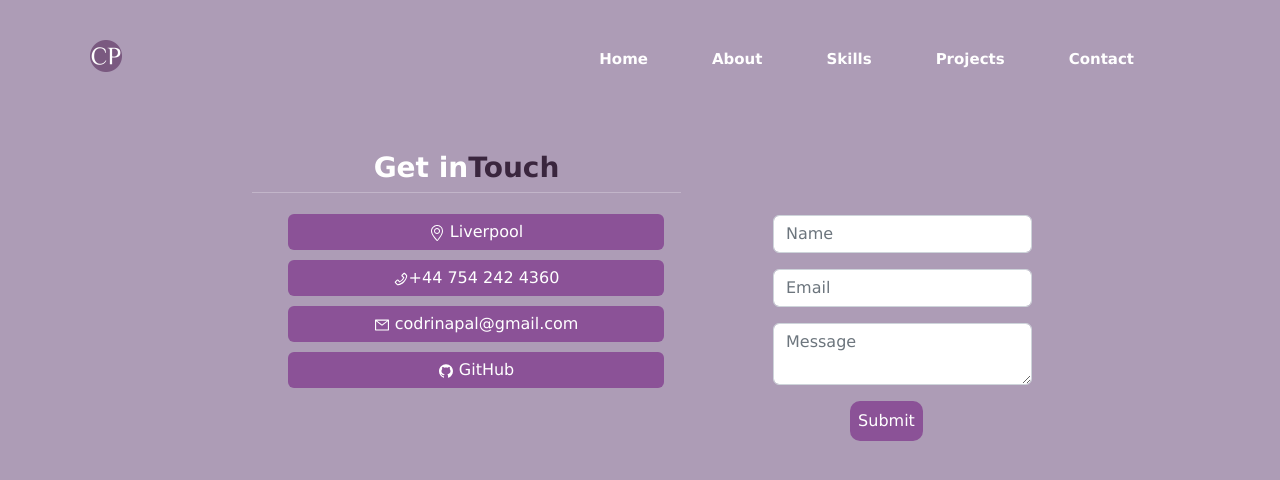
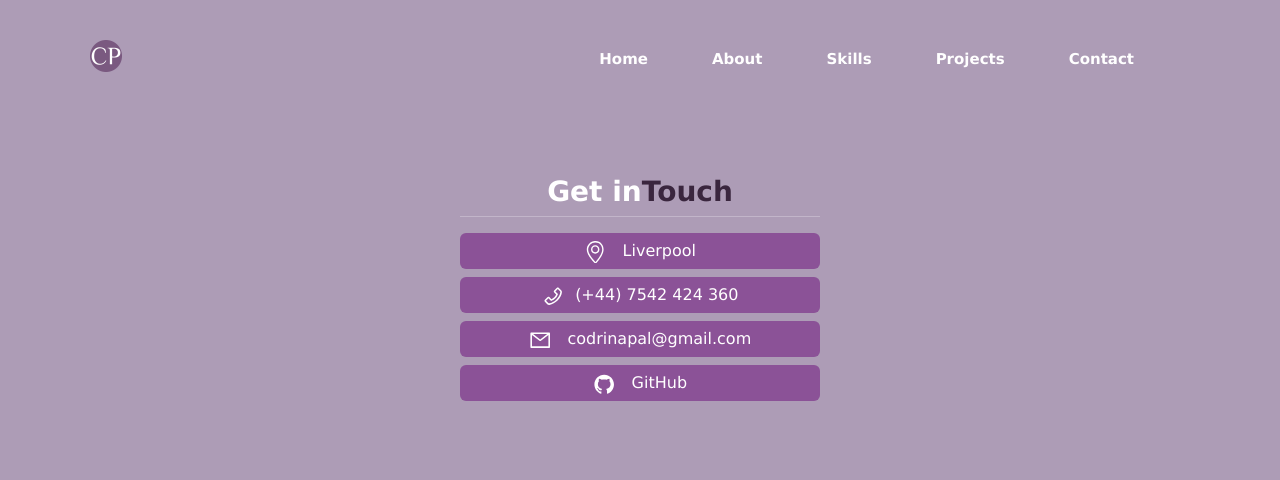
Before and after one commit to codri5/react-portfolio, a React (Create React App) app: page /contact in a window 1280 px wide. Shown: the top 480 px of the page. Built offline with nearby package versions, Linux system fonts and the light colour scheme.

Commit message:
updated contact section

```diff
--- a/src/components/About/About.js
+++ b/src/components/About/About.js
@@ -21,9 +21,10 @@ function About() {
                   <h6 className='about-subheading'>Web Developer</h6>
                   <hr className='hr'></hr>
                   <p className='description'>
-                    Lorem Ipsum has been the industry's standard dummy text ever
-                    since the 1500s, when an unknown printer took a galley of
-                    type and scrambled it to make a type specimen book.
+                  Lorem ipsum dolor sit amet, consectetur adipiscing elit. Aenean sit
+                  amet risus sed justo condimentum sagittis at nec ex. Mauris erat justo,
+                  facilisis quis leo eu, tincidunt venenatis orci. Curabitur in scelerisque
+                  orci.
                   </p>
                   <Link to="/skills" className="btn-primary primaryBtn">Learn More</Link>
                 </Col>
--- a/src/components/Contact/Contact.css
+++ b/src/components/Contact/Contact.css
@@ -1,61 +1,27 @@
 .contact-heading {
     color: white;
     font-weight: bold;
+    text-align: center;
 }
 
 .contactBtn {
-    margin: 5px;
-    margin-left: 1.5rem;
-    align-content: center;
+    margin-bottom: 0.5rem;
     background-color: #8b5297 !important;
     border: none !important;
-    width: 47vh;
 }
 
-.submitBtn {
-    background-color: #8b5297;
-    border: none;
-    color: white;
-    border-radius: 10px;
-    padding: 8px;
+.contact-content {
+    width: 45vh !important;
+    margin-top: 4rem;
 }
 
-.contact-form {
-    margin-top: 4rem;
-    margin-left: 2rem;
-}
-
-#contact-content {
-    width: 50vh;
-}
-
-.form-control {
-    margin: 1rem;
+.icon {
+    zoom: 1.4;
+    margin-right: 0.5rem;
 }
 
 @media only screen and (max-width: 480px) {
     .contact-content {
-        display: flex;
-        height: 70vh;
-        align-items: center;
-        justify-content: center;
-        margin-top: 2rem;
-    }
-
-    .contact-form {
-        width: 40vh;
-        margin-left: 13px;
-    }
-
-    .contactBtn {
-        width: 40vh;
-        margin-left: 40px;
+        margin-top: 8.5rem;
     }
 }
-
-@media only screen and (min-width: 1000px) {
-    #contact {
-        margin-top: 2.5rem;
-        width: 800px;
-    }
-}
--- a/src/components/Contact/Contact.js
+++ b/src/components/Contact/Contact.js
@@ -1,10 +1,9 @@
 import React from 'react';
-import { Container, Row, Col, Button } from 'react-bootstrap';
+import { Container, Row, Button } from 'react-bootstrap';
 import { SlLocationPin } from "react-icons/sl";
 import { AiOutlinePhone } from "react-icons/ai";
 import { AiOutlineMail } from "react-icons/ai";
 import { AiFillGithub } from 'react-icons/ai';
-import ContactForm from './ContactForm';
 import './Contact.css';
 
 function Contact() {
@@ -13,28 +12,23 @@ function Contact() {
     <section>
       <Container className='contact' id='contact'>
         <Container className='contact-content'>
-          <Row>
-            <Col>
           <Row className='contact-heading'>
-                <h3 className='contact-heading text-center'>Get in<span id='span'>Touch</span></h3>
+            <h3 className='contact-heading text'>Get in<span id='span'>Touch</span></h3>
             <hr></hr>
           </Row>
+          <Row className='contact-body'>
             <Button className='contactBtn' href='#' target='_blank'>
-                <SlLocationPin /> Liverpool
+              <SlLocationPin className='icon' /> Liverpool
             </Button>
             <Button className='contactBtn' href='#' target='_blank'>
-                <AiOutlinePhone />+44 754 242 4360
+              <AiOutlinePhone className='icon' />(+44) 7542 424 360
             </Button>
-              <Button className='contactBtn' href='#' target='_blank'>
-                <AiOutlineMail /> codrinapal@gmail.com
+            <Button className='contactBtn' href='mailto:codrinapal@gmail.com' target='_blank'>
+              <AiOutlineMail className='icon' /> codrinapal@gmail.com
             </Button>
             <Button className='contactBtn' href='https://github.com/codri5' target='_blank'>
-                <AiFillGithub /> GitHub
+              <AiFillGithub className='icon' /> GitHub
             </Button>
-            </Col>
-            <Col className='contact-form text-center'>
-              <ContactForm />
-            </Col>
           </Row>
         </Container>
       </Container>
--- a/src/components/Contact/ContactForm.js
+++ /dev/null
@@ -1,27 +0,0 @@
-import React from 'react';
-import { MDBInput, MDBValidation, MDBValidationItem, MDBTextArea } from 'mdb-react-ui-kit';
-
-function ContactForm() {
-  return (
-    <>
-    <section>
-      <div className='contact-form' id='contact-form'>
-        <MDBValidation noValidate id='form' >
-          <MDBValidationItem invalid feedback='Please enter your name.'>
-            <MDBInput placeholder='Name' required />
-          </MDBValidationItem>
-          <MDBValidationItem invalid feedback='Please enter your email.'>
-            <MDBInput type='email' placeholder='Email' required />
-          </MDBValidationItem>
-          <MDBValidationItem invalid feedback='Please enter a message.' >
-            <MDBTextArea placeholder='Message' required />
-          </MDBValidationItem>
-          <button type='submit' className='submitBtn'>Submit</button>
-        </MDBValidation>
-      </div>
-    </section>
-    </>
-  );
-}
-
-export default ContactForm;
```
Also changed, not shown: package.json (+7 -0 lines), 24 other files (tests, documents, lock files or other folders). Lines whose indentation alone changed are shown as unchanged.
